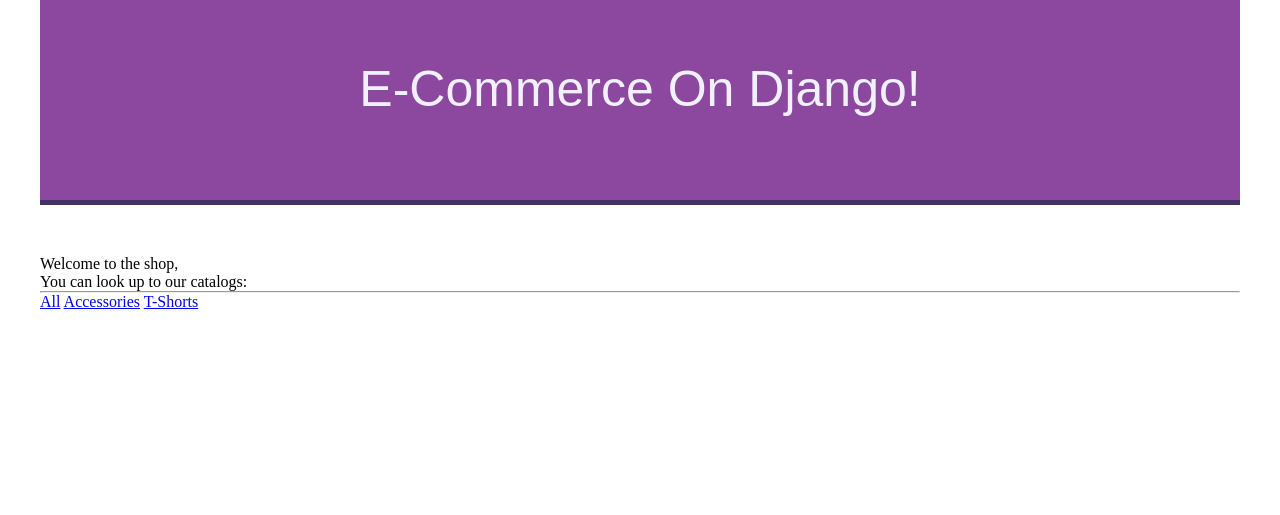
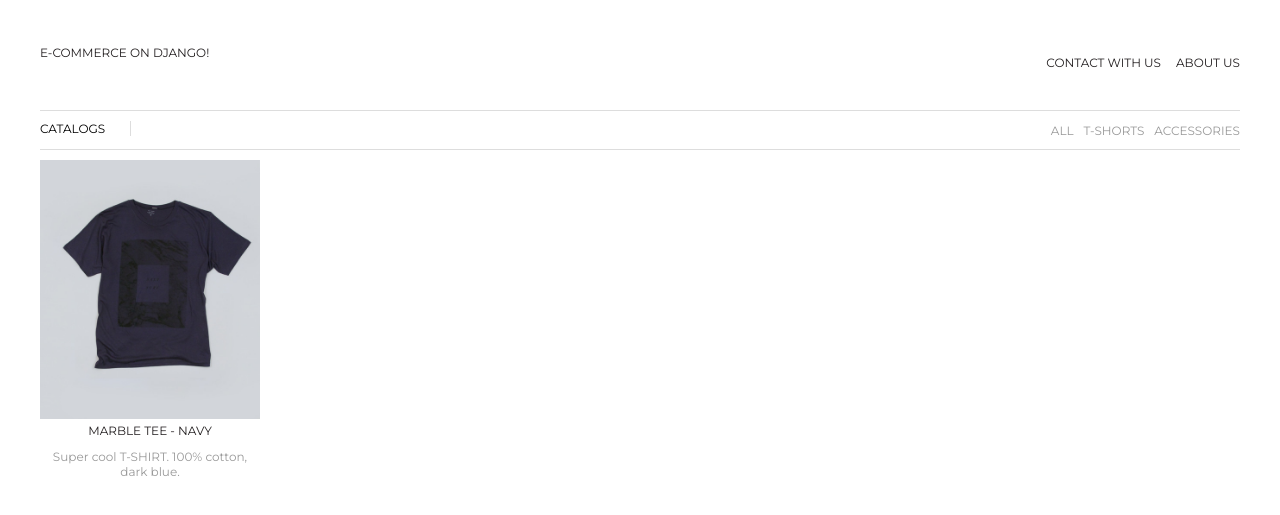
Before and after one commit to saucebwz/ecom-dt, a Django app: page /main/ in a window 1280 px wide. Shown: the top 515 px of the page. Run offline with Django 3.2, Linux system fonts and the light colour scheme; a user stored in the database is signed in; data comes from the database, SQL or seed files in the repository; both versions use the stored data as it was after the commit.

Commit message:
Redesigned main.html, added description to product, added some functionality on client-side

```diff
--- a/Bank/models.py
+++ b/Bank/models.py
@@ -19,12 +19,13 @@ class Category(models.Model):
     description = models.TextField()
     created_at = models.DateTimeField(auto_now_add=True)
     is_active = models.BooleanField(default=True)
+    is_first = models.BooleanField(default=True)
 
     def __str__(self):
         return self.name
 
     class Meta:
-        ordering = ['-created_at']
+        ordering = ['-is_first']
         verbose_name_plural = 'Categories'
 
     def get_absolute_url(self):
@@ -37,6 +38,7 @@ class Product(models.Model):
     slug = models.SlugField(max_length=150, unique=True)
     price = models.DecimalField(max_digits=9, decimal_places=2)
     image = models.ImageField(upload_to='media/images/', blank=True, default="no")
+    description = models.TextField(max_length=300, default="No description")
     quantity = models.IntegerField()
     created_at = models.DateTimeField(auto_now_add=True)
     catalog = models.ManyToManyField(Category)
--- a/Bank/static/Bank/style.css
+++ b/Bank/static/Bank/style.css
@@ -7,17 +7,123 @@ body{
     margin: 0 auto;
 }
 
+p{
+    font-family: 'Montserrat', sans-serif;
+    font-size: 12px;
+}
+
 .head-container{
-    height: 200px;
-    margin-bottom: 50px;
-    background-color: #8C489F;
-    border-bottom: 5px solid #443266;
+    height: 100px;
+    background-color: white;
 }
 .header{
-    padding-top: 60px;
+    padding-top: 45px;
     text-align: center;
-    color: #F1F0FF;
-    font-family: Arial;
-    font-size: 50px;
+    color: #231f20;
+    font-size: 25px;
+    text-transform: uppercase;
+}
+.main-title{
+    float: left;
+    font-family: 'Montserrat', sans-serif;
+}
+.navbar{
+    float: right;
+}
+.navbar li{
+    float: left;
+    margin-left: 15px;
+    list-style-type: none;
+}
+.navbar li:first-child{
+    margin-left: 0;
+}
+
+a{
+    text-decoration: none;
+    font-family: 'Montserrat', sans-serif;
+    color: #231f20;
+}
+
+a:visited{
+    color: #231f20;
+}
+
+.navbar a{
+    font-size: 12px;
+    font-family: 'Montserrat', sans-serif;
+}
+
+
+.navbar a:hover{
+    border-bottom: 3px solid black;
+}
+
+.menu{
+    height: 100px;
+}
+
+.content{
+    background-color: white;
+}
+
+.content h2{
+    color: #767676;
+    font-size: 1em;
+}
+.top{
+    border-top: 1px solid #ddd;
+    margin: 10px 0 10px 0;
 
 }
+
+.categories-navbar{
+    float: right;
+}
+
+.categories-navbar li{
+    float: left;
+    margin-left: 10px;
+    list-style: none;
+}
+
+.categories-navbar li a{
+    font-size: 12px;
+    color: #999;
+}
+
+.categories-navbar li a:hover{
+   color: #231f20;
+}
+
+.product-block{
+    font-size: 12px;
+    float: left;
+    width: 220px;
+    text-align: center;
+}
+
+.product-description{
+    margin-top: 10px;
+    color: #999;
+}
+
+
+.menu-title{
+    float: left;
+}
+.menu-title p{
+    text-transform: uppercase;
+    padding-right: 25px;
+    border-right: 1px solid #ddd;
+}
+
+.cf:before,
+.cf:after {
+    content: " "; /* 1 */
+    display: table; /* 2 */
+}
+
+.cf:after {
+    clear: both;
+}
--- a/Bank/views.py
+++ b/Bank/views.py
@@ -34,8 +34,10 @@ def login_page(request):
 @login_required(login_url=reverse_lazy('login_page'))
 def main_view(request):
     categories = Category.objects.filter(is_active=True)
+    all = categories.get(name="All")
     return render_to_response('main.html', {'user': MyBankUser.objects.get(pk=request.user.id),
-                                            'categories': categories}, context_instance=RequestContext(request))
+                                            'categories': categories,
+                                            'all_category': all}, context_instance=RequestContext(request))
 
 
 def logout_view(request):
--- a/BankProject/settings.py
+++ b/BankProject/settings.py
@@ -88,6 +88,9 @@ USE_TZ = True
 # https://docs.djangoproject.com/en/1.7/howto/static-files/
 
 STATIC_URL = '/static/'
+MEDIA_ROOT = 'C:/Users/user/PycharmProjects/BankProject/'
+MEDIA_URL = '/media/'
+
 
 TEMPLATE_DIRS = (
     os.path.join(BASE_DIR,  'templates'),
--- a/templates/base.html
+++ b/templates/base.html
@@ -4,15 +4,44 @@
 <head lang="en">
     <meta charset="UTF-8">
     <title>{% block title %} E-commerce {% endblock %}</title>
+    <link href='//fonts.googleapis.com/css?family=Montserrat' rel='stylesheet' type='text/css'>
     <link rel="stylesheet" type="text/css" href="{% static 'Bank/style.css' %}"
+
 </head>
 <body>
     <div class="head-container">
         <div class="header">
-            E-Commerce On Django!
+            <p class="main-title">E-Commerce On Django!</p>
+            <ul class="navbar">
+                <li><a href="">Contact with us</a> </li>
+                <li><a href="">About us</a></li>
+            </ul>
+        </div>
+        <div class="cf"></div>
+    </div>
+    <div class="menu-container">
+        <div class="menu-categories">
+            <div class="top"></div>
+                <div class="menu-title">
+                    <p>Catalogs</p>
+                </div>
+                <div class="categories-list">
+                    <ul class="categories-navbar">
+                        {% if categories %}
+                            {% for category in categories %}
+                                <li><a href="{% url 'category' category.slug%}">{{ category.name|upper}}</a></li>
+                            {% endfor %}
+                        {% else %}
+                            <p>No categories! Sorry.</p>
+                        {% endif %}
+
+                    </ul>
+                </div>
+            <div class="cf"></div>
+            <div class="top"></div>
         </div>
     </div>
-    <div id="content">
+    <div class="content">
         {% block content %}{% endblock %}
     </div>
 </body>
--- a/templates/main.html
+++ b/templates/main.html
@@ -3,13 +3,15 @@
 {% block title %} Main Page-{{ block.super }} {% endblock %}
 
 {% block content %}
-    <p>Welcome to the shop, {{ user.username }}</p>
-    <p>You can look up to our catalogs: </p>
-    <hr />
     <div>
         {% if categories %}
-            {% for category in categories %}
-                <a href="{% url 'category' category.slug %}">{{ category.name }}</a>
+
+            {% for product in all_category.product_set.all %}
+                    <div class="product-block">
+                        <img src="{{ MEDIA_URL }}{{ product.image }}"  width="220px" height="259"/>
+                        <a href="{% url 'product' product.slug %}">{{ product.name }}</a>
+                        <p class="product-description">{{ product.description }}</p>
+                    </div>
             {% endfor %}
         {% else %}
             <p>No categories at the moment!</p>
```
Also changed, not shown: Bank/migrations/0019_auto_20150314_2304.py (added), Bank/migrations/0020_auto_20150314_2333.py (added), db.sqlite3.
